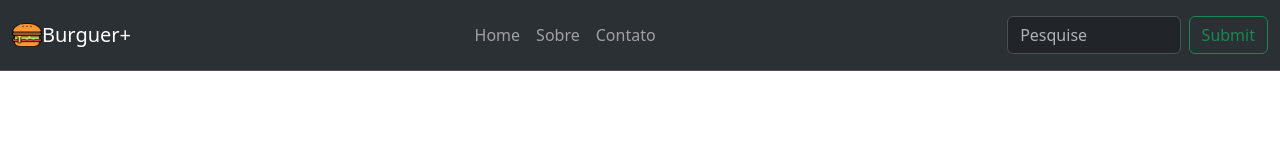
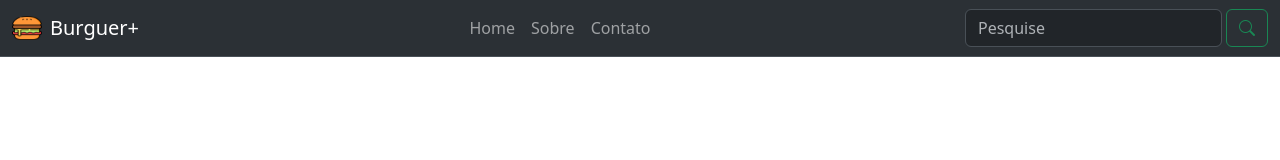
Before and after one commit to gjramalho/burguer-, a plain HTML site: page index.html in a window 1280 px wide. Drawn offline with nearby package versions, Linux system fonts and the light colour scheme.

Commit message:
'navbar finalizada e respo'

```diff
--- a/index.html
+++ b/index.html
@@ -6,16 +6,18 @@
     <link rel="stylesheet" href="/style.css"> <!--Linkar com o estilo css-->
     <link href="https://cdn.jsdelivr.net/npm/bootstrap@5.3.3/dist/css/bootstrap.min.css" rel="stylesheet" integrity="sha384-QWTKZyjpPEjISv5WaRU9OFeRpok6YctnYmDr5pNlyT2bRjXh0JMhjY6hW+ALEwIH" crossorigin="anonymous"> <!--Linkar com o bootstrap-->
     <link rel="shortcut icon" href="/imagens/hamburger.png" type="image/x-icon"> <!--Linkar com a img do icon-->
+    <link rel="stylesheet" href="https://cdn.jsdelivr.net/npm/bootstrap-icons@1.10.5/font/bootstrap-icons.css"> <!-- linkar os icones do bootstrap-->
     <title>Burguer+</title>
 </head>
 <body>
+        <!--Estrutura da navbar-->
+        <nav class="navbar navbar-expand-lg bg-body-tertiary  border-bottom border-body" data-bs-theme="dark">
+            <div class="container-fluid">
 
-        </nav>
-        <!--Estrutura da navbar-->
-        <nav class="navbar navbar-expand-lg bg-body-tertiary navbar bg-dark border-bottom border-body" data-bs-theme="dark">
-            <div class="container-fluid">
-                <img src="/imagens/hamburger.png" alt="Bootstrap" width="30" height="24">
-                <a class="navbar-brand" href="#" >Burguer+</a>
+                <a class="navbar-brand d-flex align-items-center" href="#">
+                    <img src="/imagens/hamburger.png" alt="Logo Burguer+" width="30" height="24" class="me-2">
+                    Burguer+
+                </a>
                 <button class="navbar-toggler" type="button" data-bs-toggle="collapse" data-bs-target="#navbarNav" aria-controls="navbarNav" aria-expanded="false" aria-label="Toggle navigation">
                     <span class="navbar-toggler-icon"></span>
                 </button>
@@ -32,16 +34,14 @@
                         </li>
                     </ul>
                 </div>
+                    <!--Barra de pesquisa da navbar-->
+                    <form class="d-none d-lg-flex" role="search" >
+                        <input class="  form-control me-1 " type="search" placeholder="Pesquise" aria-label="search">
+                        <button class="btn btn-outline-success" type="submit">
+                            <i class="bi bi-search" aria-label="pesquisar"></i> <!-- adiona a lupa + aria-label para ter uma leitura de tela melhor-->
+                        </button>
+                    </form>
             </div>
-            <!--Barra de pesquisa da navbar-->
-            <nav class="navbar bg-body-tertiary">
-                <div class="container-fluid">
-                    <form class="d-none d-lg-flex" role="search" >
-                        <input class="  form-control me-2" type="search" placeholder="Pesquise" aria-label="search">
-                        <button class="btn btn-outline-success" type="submit">Submit</button>
-                    </form>
-                </div>
-            </nav>
         </nav>
 
 
```
Also changed, not shown: imagens/Firefly me faça um hamburguer como logo de menu 55391.jpg (deleted).
